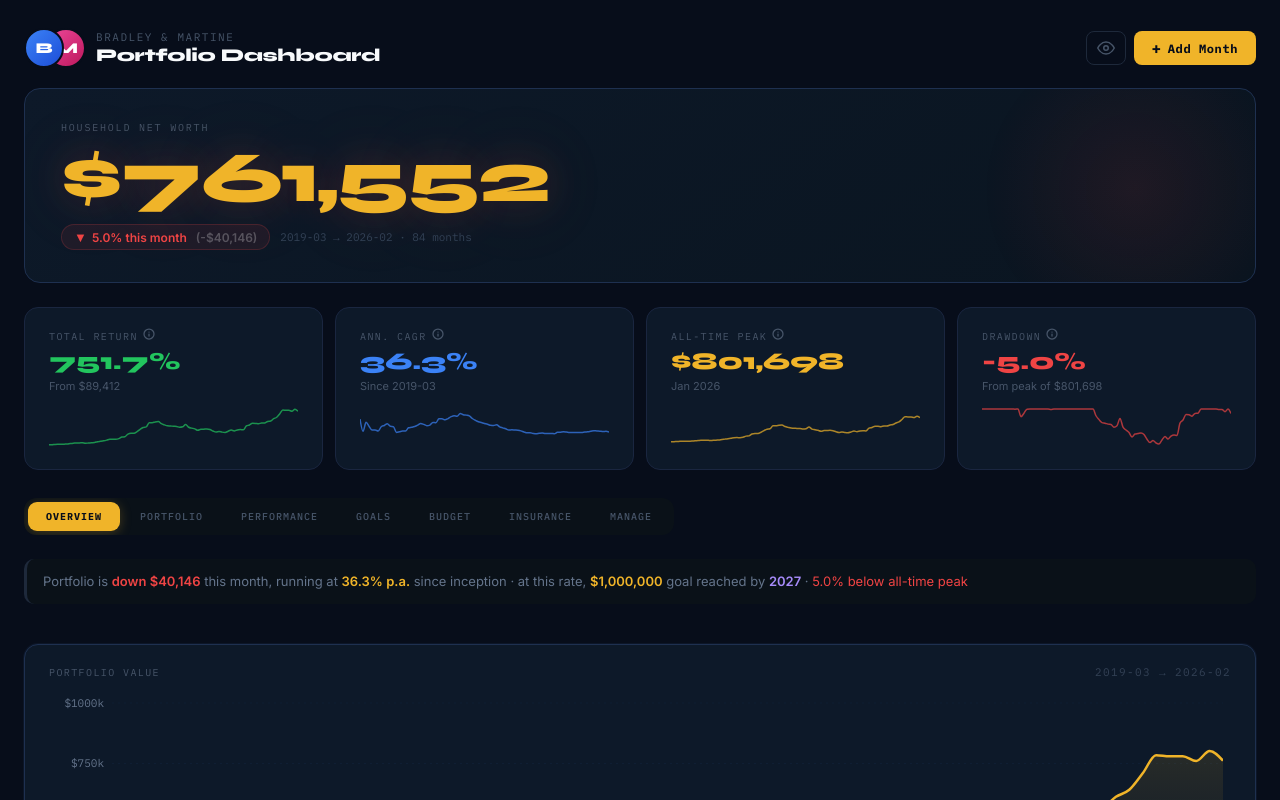
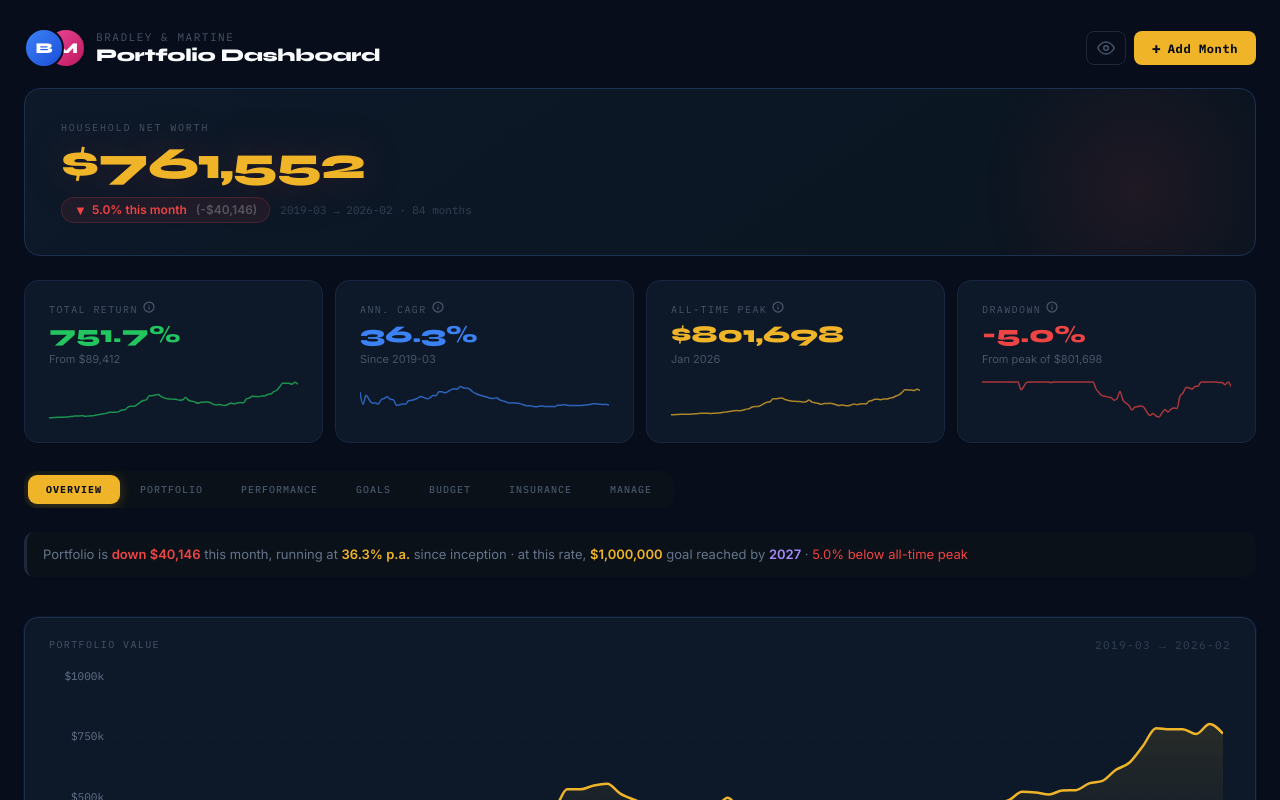
Before and after one commit to BK-Wealth/finance-dashboard, a React (Create React App) app: page / in a window 1280 px wide. Shown: the top 800 px of the page. Built offline with nearby package versions, Linux system fonts and the light colour scheme.

Commit message:
Update App.js

```diff
--- a/src/App.js
+++ b/src/App.js
@@ -29,7 +29,7 @@ const makeYearTicks = (data) => {
 // Blurred dollar amount wrapper
 function Amt({ v, blurred, style={} }) {
   return (
-    <span style={{ display:"inline-block", filter:blurred?"blur(7px)":"none", transition:"filter .2s", userSelect:blurred?"none":"auto", ...style }}>
+    <span style={{ display:"inline-block", filter:blurred?"blur(10px)":"none", transition:"filter .2s", userSelect:blurred?"none":"auto", ...style }}>
       {v}
     </span>
   );
@@ -396,7 +396,7 @@ export default function App() {
         <div style={{position:"relative",display:"flex",justifyContent:"space-between",alignItems:"flex-end",flexWrap:"wrap",gap:20}}>
           <div>
             <div style={{fontSize:10,fontFamily:"'IBM Plex Mono',monospace",letterSpacing:".18em",color:"#475569",textTransform:"uppercase",marginBottom:8}}>Household Net Worth</div>
-            <div style={{fontFamily:"'Syne',sans-serif",fontWeight:800,fontSize:"clamp(48px,6vw,72px)",lineHeight:1,
+            <div style={{fontFamily:"'Syne',sans-serif",fontWeight:800,fontSize:"clamp(32px,3.5vw,46px)",lineHeight:1,
               color:"#f0b429",letterSpacing:"-.03em",
               textShadow: monthUp ? "0 0 40px #22c55e30,0 0 80px #f0b42920" : "0 0 40px #ef444430,0 0 80px #f0b42920"}}>
               <Amt v={`$${fmt(latest.Total)}`} blurred={blurred}/>
```
